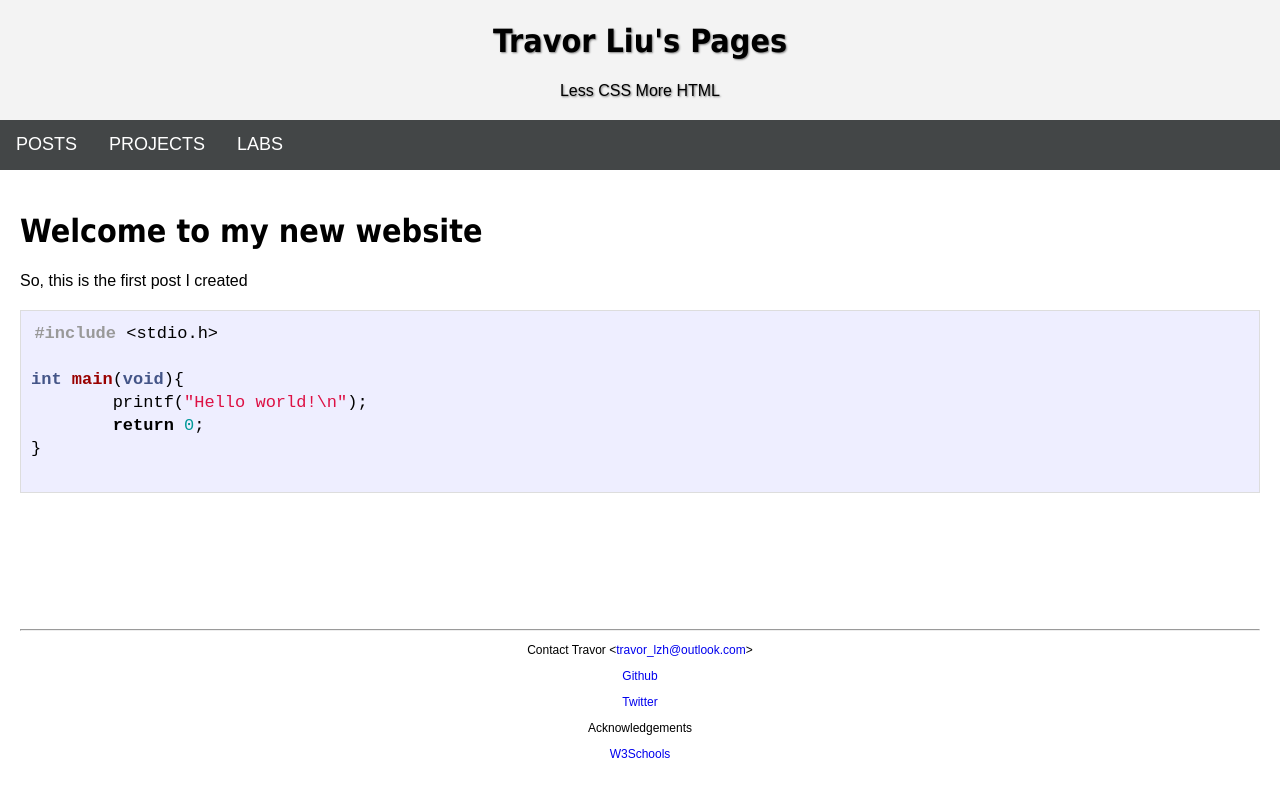
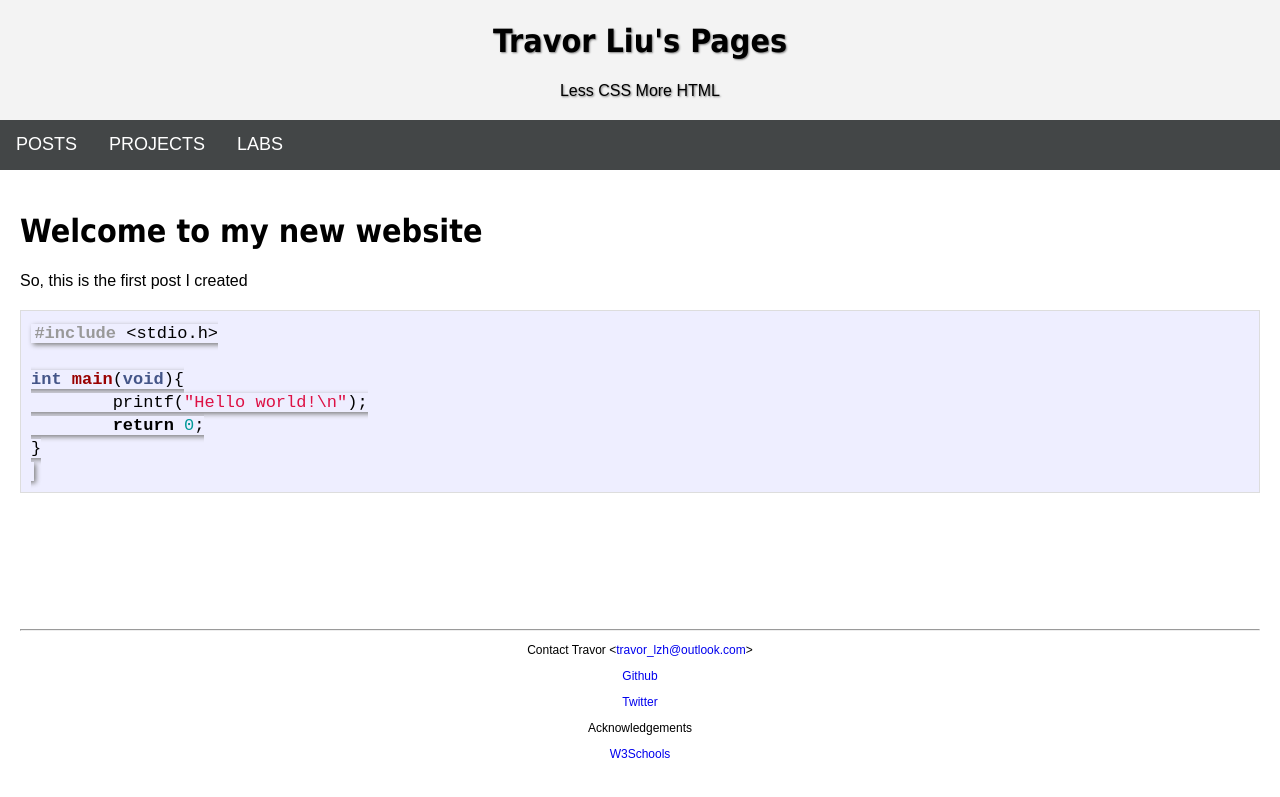
Before and after one commit to TravorLZH/travorlzh.github.io-old, a Jekyll site: the page built from _posts/2018-01-20-Welcome.md, in a window 1280 px wide. Shown: the top 797 px of the page. Built offline with Jekyll 4.4.1, drawn with Linux system fonts in a browser that asks for light colours; grey boxes are pictures that could not be loaded.

Commit message:
Adjust code style

```diff
--- a/assets/css/post_content.css
+++ b/assets/css/post_content.css
@@ -27,7 +27,11 @@
   }
 
   #post code {
-    border: 1px solid #ddd;
+	/* Modification */
+/*    border: 1px solid #ddd;*/
+	border: none;
+	box-shadow: 2px 2px 5px gray;
+	/* End Modification */
     background-color: #eef;
     font-size: 85%;
     padding: 0 .2em;*/
```
